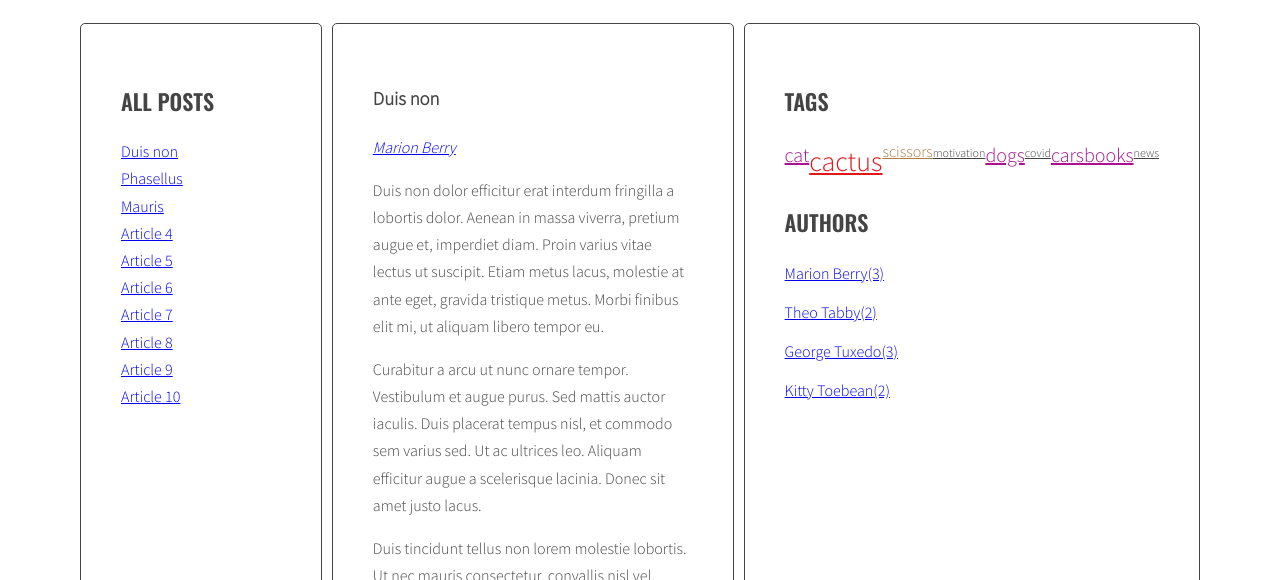
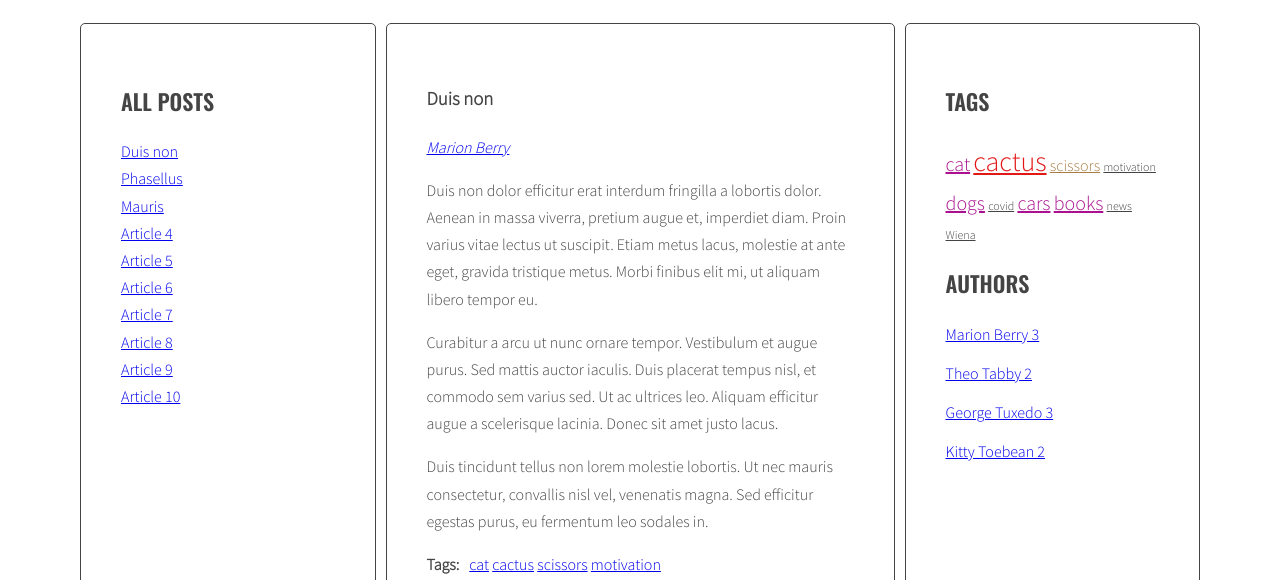
Before and after one commit to TyyFon/javascript-blog, a website: page index.html in a window 1280 px wide. Shown: the part 220-800 px from the top of the page. Drawn offline with nearby package versions, Linux system fonts and the light colour scheme.

Commit message:
Add authors function, clean code, firnish project

```diff
--- a/index.html
+++ b/index.html
@@ -119,7 +119,7 @@
                                 <ul class="list list-horizontal"></ul>
                                 </div>
                         </article>
-                        <article class="post" id="article-9" data-tags="cactus scissors books" data-author = "Marion Berry">
+                        <article class="post" id="article-9" data-tags="Wiena cactus scissors books" data-author = "Marion Berry">
                             <h3 class="post-title">Article 9</h3>
                             <p class="post-author"></p>
                             <div class="post-content">
@@ -155,6 +155,26 @@
                 </main>
             </div>
         </div>
+        <script id="template-article-link" type="text/x-handlebars-template">
+            <li><a href="#{{ id }}"><span>{{ title }}</span></a></li>
+        </script>
+        <script id="template-tag-link" type="text/x-handlebars-template">
+            <li><a href="#tag-{{ id }}"><span>{{ title }}</span></a></li>
+        </script>
+        <script id="template-author-link" type="text/x-handlebars-template">
+            <a href="#{{ id }}"><span>{{ title }}</span></a>
+        </script>
+        <script id="template-tagCloud-link" type="text/x-handlebars-template">
+            {{#each tags}}
+            <li><a class = "tag-size-{{ className }}" href="#tag-{{ tag }}"><span> {{ tag }} </span></a></li>
+            {{/each}}
+        </script>
+        <script id="template-authorList-link" type="text/x-handlebars-template">
+            {{#each authors}}
+            <li><a href="#{{ author }}"><span> {{ author }} {{ count }}</span></a></li>
+            {{/each}}
+        </script>
+        <script src="https://cdnjs.cloudflare.com/ajax/libs/handlebars.js/4.1.0/handlebars.min.js"></script>
         <script src="js/functions.js"></script>
         <script src="js/script.js"></script>
         </body>
--- a/js/functions.js
+++ b/js/functions.js
@@ -4,58 +4,43 @@ const optArticleSelector = '.post',
   optTitleListSelector = '.titles',
   optArticleTagSelector = '.post-tags .list',
   optArticleAuthorSelector = '.post-author',
-  optPostAuthorSelector = '.sidebar .authors',
+  optPostAuthorSelector = '.authors',
   optCloudClassCount = 5,
-  optCloudClassPrefix = 'tag-size-';
-
-
+  optCloudClassPrefix = 'tag-size-',
+  templates = {
+    articleLink: Handlebars.compile(document.querySelector('#template-article-link').innerHTML),
+    tagLink: Handlebars.compile(document.querySelector('#template-tag-link').innerHTML),
+    authorLink: Handlebars.compile(document.querySelector('#template-author-link').innerHTML),
+    tagCloudLink: Handlebars.compile(document.querySelector('#template-tagCloud-link').innerHTML),
+    authorListLink: Handlebars.compile(document.querySelector('#template-authorList-link').innerHTML)
+  };
 const titleClickHandler = function(event) {
   event.preventDefault();
   const clickedElement = this;
-
-  /* [DONE] remove class 'active' from all article links  */
   const activeLinks = document.querySelectorAll('.titles a.active');
   for(let activeLink of activeLinks){
     activeLink.classList.remove('active');
   }
-  /* [DONE]add class 'active' to the clicked link */
   clickedElement.classList.add('active');
-
-  /* [DONE] remove class 'active' from all articles */
   const activeArticles = document.querySelectorAll('.posts .post.active');
   for(let activeArticle of activeArticles){
     activeArticle.classList.remove('active');
   }
-  /* [DONE] get 'href' attribute from the clicked link */
   const articleSelector = clickedElement.getAttribute('href');
-
-  /* [DONE] find the correct article using the selector (value of 'href' attribute) */
   const targetArticle = document.querySelector(articleSelector);
-
-  /* [DONE] add class 'active' to the correct article */
   targetArticle.classList.add('active');
 };
 function generateTitleLinks(customSelector = ''){
-  /* [DONE] remove contents of titleList */
   const titleList = document.querySelector(optTitleListSelector);
   titleList.innerHTML = '';
+  let articles = document.querySelectorAll(optArticleSelector + customSelector);
 
-  /* [DONE] for each article */
-  let articles = document.querySelectorAll(optArticleSelector + customSelector);
-  //let html = '';
-
-  /* [DONE]get the article id */
   for(let article of articles) {
     article.getAttribute('id');
     let articleId = article.getAttribute('id');
-
-    /* [DONE]find the title element */
     const articleTitle = article.querySelector(optTitleSelector).innerHTML;
-
-    /* [DONE] get the title from the title element  create HTML of the link */
-    const linkHTML = '<li><a href="#' + articleId + '"><span>' + articleTitle + '</span></a></li>';
-
-    /* [DONE] insert link into titleList */
+    const linkHTMLData = {id: articleId, title: articleTitle};
+    const linkHTML = templates.articleLink(linkHTMLData);
     titleList.insertAdjacentHTML('beforeend', linkHTML);
   }
   const links = document.querySelectorAll('.titles a');
@@ -63,71 +48,41 @@ function generateTitleLinks(customSelector = ''){
     link.addEventListener('click', titleClickHandler);
   }
 }
+function tagClickHandler(event) {
+  event.preventDefault();
+  const clickedElement = this;
+  const href = clickedElement.getAttribute('href');
+  const tag = href.replace('#tag-', '');
+  const activeTags = document.querySelectorAll('a.active[href^="#tag-"]');
 
-function tagClickHandler(event) {
-  /* prevent default action for this event */
-  event.preventDefault();
-  /* make new constant named "clickedElement" and give it the value of "this" */
-  const clickedElement = this;
-  /* make a new constant "href" and read the attribute "href" of the clicked element */
-  const href = clickedElement.getAttribute('href');
-  /* make a new constant "tag" and extract tag from the "href" constant */
-  const tag = href.replace('#tag-', '');
-  /* find all tag links with class active */
-  const activeTags = document.querySelectorAll('a.active[href^="#tag-"]');
-  /* START LOOP: for each active tag link */
   for(let activeTag of activeTags) {
-    /* remove class active */
     activeTag.classList.remove('active');
-  /* END LOOP: for each active tag link */
   }
-  /* find all tag links with "href" attribute equal to the "href" constant */
   const targetTags = document.querySelectorAll(href);
-  /* START LOOP: for each found tag link */
   for(let targetTag of targetTags){
-    /* add class active */
     targetTag.classList.add('active');
-  /* END LOOP: for each found tag link */
   }
-  /* execute function "generateTitleLinks" with article selector as argument */
   generateTitleLinks('[data-tags~="' + tag + '"]');
 }
-
 function generateTags() {
-  /* find all articles */
   let articles = document.querySelectorAll(optArticleSelector);
-  /* START LOOP: for every article: */
   for(let article of articles) {
     article.getAttribute('data-tags');
     const articleTags = article.getAttribute('data-tags');
-    /* find tags wrapper */
     const tagList = article.querySelector(optArticleTagSelector);
     tagList.innerHTML = '';
-    /* make html variable with empty string */
-    //let html = '';
-    /* get tags from data-tags attribute */
-    /* split tags into array */
     const articleTagArray = articleTags.split(' ');
-    /* START LOOP: for each tag */
     for (let Tag of articleTagArray) {
-      /* generate HTML of the link */
-      const linkHTML = '<li><a href="#tag-' + Tag +'"<span>'+ '_ #' + Tag + '</span></a></li>';
-      /* add generated code to html variable */
+      const linkHTMLData = {id: Tag, title: Tag};
+      const linkHTML = templates.tagLink(linkHTMLData);
       tagList.insertAdjacentHTML('beforeend', linkHTML);
-      /* END LOOP: for each tag */
     }
-    /* insert HTML of all the links into the tags wrapper */
-    /* END LOOP: for every article: */
   }
 }
 function addClickListenersToTags() {
-  /* find all links to tags */
   const linkTags = document.querySelectorAll('a[href^="#tag-"]');
-  /* START LOOP: for each link */
   for (let linkTag of linkTags) {
-    /* add tagClickHandler as event listener for that link */
     linkTag.addEventListener('click', tagClickHandler);
-    /* END LOOP: for each link */
   }
 }
 function generateAuthor() {
@@ -136,7 +91,8 @@ function generateAuthor() {
     const articleAuthor = article.getAttribute('data-author');
     const textAuthor = article.querySelector(optArticleAuthorSelector);
     textAuthor.innerHTML = '';
-    const linkHTML = '<a href="#' + articleAuthor +'"<span>'+ articleAuthor + '</span></a>';
+    const linkHTMLData = {id: articleAuthor, title: articleAuthor};
+    const linkHTML = templates.authorLink(linkHTMLData);
     textAuthor.insertAdjacentHTML('beforeend', linkHTML);
   }
 }
@@ -172,72 +128,54 @@ function calculateTagClass(count, params) {
   const classNumber = Math.floor( percentage * (optCloudClassCount - 1) + 1 );
   return (optCloudClassPrefix, classNumber);
 }
-
 function generateListTags() {
-  /* [NEW] create a new variable allTags with an empty array */
   let allTags = {};
-  /* find all articles */
   let articles = document.querySelectorAll(optArticleSelector);
-  /* START LOOP: for every article: */
   for (let article of articles) {
-    /* find tags wrapper */
-    /* make html variable with empty string */
-    /* get tags from data-tags attribute */
     const tags = article.getAttribute('data-tags');
-    /* split tags into array */
     const articleTagArray = tags.split(' ');
-    /* START LOOP: for each tag */
     for (let tag of articleTagArray) {
-      /* generate HTML of the link */
-      /* add generated code to html variable */
-      /* [NEW] check if this link is NOT already in allTags */
       if(!allTags[tag]) {
         allTags[tag]  = 1;
       } else {
         allTags[tag]++;
       }
-      /* END LOOP: for each tag */
     }
-    /* insert HTML of all the links into the tags wrapper */
-    /* END LOOP: for every article: */
   }
-  /* [NEW] find list of tags in right column */
   const tagList = document.querySelector('.tags');
-  /* [NEW] add html from allTags to tagList */
   const tagsParams = calculateTagsParams(allTags);
-  /* [NEW] create variable for all links HTML code */
-  let allTagsHTML = '';
-  /* [NEW] START LOOP: for each tag in allTags: */
+  const allTagsData = {tags: []};
   for(let tag in allTags){
-  /* [NEW] generate code of a link and add it to allTagsHTML */
-    const linkHTML = '<li><a class = tag-size-' + calculateTagClass(allTags[tag], tagsParams) +' ' + 'href="#tag-' + tag +'"<span>'+ tag + '</span></a>' +  '</li>';
-    //console.log('linkHTML:', linkHTML);
-    allTagsHTML += linkHTML;
+    const linkHTMLData = {id: tag, title: tag};
+    const linkHTML = templates.tagCloudLink(linkHTMLData);
+    allTagsData.tags.push({
+      tag: tag,
+      count: allTags[tag],
+      className: calculateTagClass(allTags[tag], tagsParams)
+    });
   }
-  /*[NEW] add HTML from allTagsHTML to tagList */
-  tagList.innerHTML = allTagsHTML;
-  //console.log(allTags);
+  tagList.innerHTML = templates.tagCloudLink(allTagsData);
 }
 function generateAuthorsList () {
   let allAuthors = {};
   let articles = document.querySelectorAll(optArticleSelector);
   for (let article of articles) {
     const author = article.getAttribute('data-author');
-    //console.log(author);
     if(!allAuthors[author]) {
       allAuthors[author]  = 1;
     } else {
       allAuthors[author]++;
     }
   }
-  const authorList = document.querySelector('.authors');
-  let allAuthorsHTML = '';
+  const allAuthorsData = {authors: []};
+  let authorList = document.querySelector(optPostAuthorSelector);
   for(let author in allAuthors){
-    const linkHTML = '<li><a href="#' + author +'"<span>'+ author + '</span>' + '('+ allAuthors[author] + ')' + '</a></li>';
-    console.log(linkHTML);
-    allAuthorsHTML += linkHTML;
+    allAuthorsData.authors.push({
+      author: author,
+      count: allAuthors[author],
+    });
   }
-  authorList.innerHTML = allAuthorsHTML;
+  authorList.innerHTML = templates.authorListLink(allAuthorsData);
 }
 function listleAuthorsClickHandler(event) {
   event.preventDefault();
@@ -252,37 +190,3 @@ function addClickListenersTolistleAuthors() {
     linkAuthor.addEventListener('click', listleAuthorsClickHandler);
   }
 }
-function generateAuthorsList () {
-  let allAuthors = {};
-  let articles = document.querySelectorAll(optArticleSelector);
-  for (let article of articles) {
-    const author = article.getAttribute('data-author');
-    //console.log(author);
-    if(!allAuthors[author]) {
-      allAuthors[author]  = 1;
-    } else {
-      allAuthors[author]++;
-    }
-  }
-  const authorList = document.querySelector('.authors');
-  let allAuthorsHTML = '';
-  for(let author in allAuthors){
-    const linkHTML = '<li><a href="#' + author +'"<span>'+ author + '</span>' + '('+ allAuthors[author] + ')' + '</a></li>';
-    console.log(linkHTML);
-    allAuthorsHTML += linkHTML;
-  }
-  authorList.innerHTML = allAuthorsHTML;
-}
-function listleAuthorsClickHandler(event) {
-  event.preventDefault();
-  const clickedElement = this;
-  const href = clickedElement.getAttribute('href');
-  const author = href.replace('#', '');
-  generateTitleLinks('[data-author="' + author + '"]');
-}
-function addClickListenersTolistleAuthors() {
-  const linkAuthors = document.querySelectorAll('.authors a');
-  for (let linkAuthor of linkAuthors) {
-    linkAuthor.addEventListener('click', listleAuthorsClickHandler);
-  }
-}
--- a/sass/style.scss
+++ b/sass/style.scss
@@ -95,8 +95,8 @@ body {
   }
 }
 /*Tags*/
-.tags {
-  display: inline-flex;
+.tags li{
+  display: inline-block
 }
 .tag-size-1 {
   font-size: 75%;
```
Also changed, not shown: css/style.css, 1 other file.
